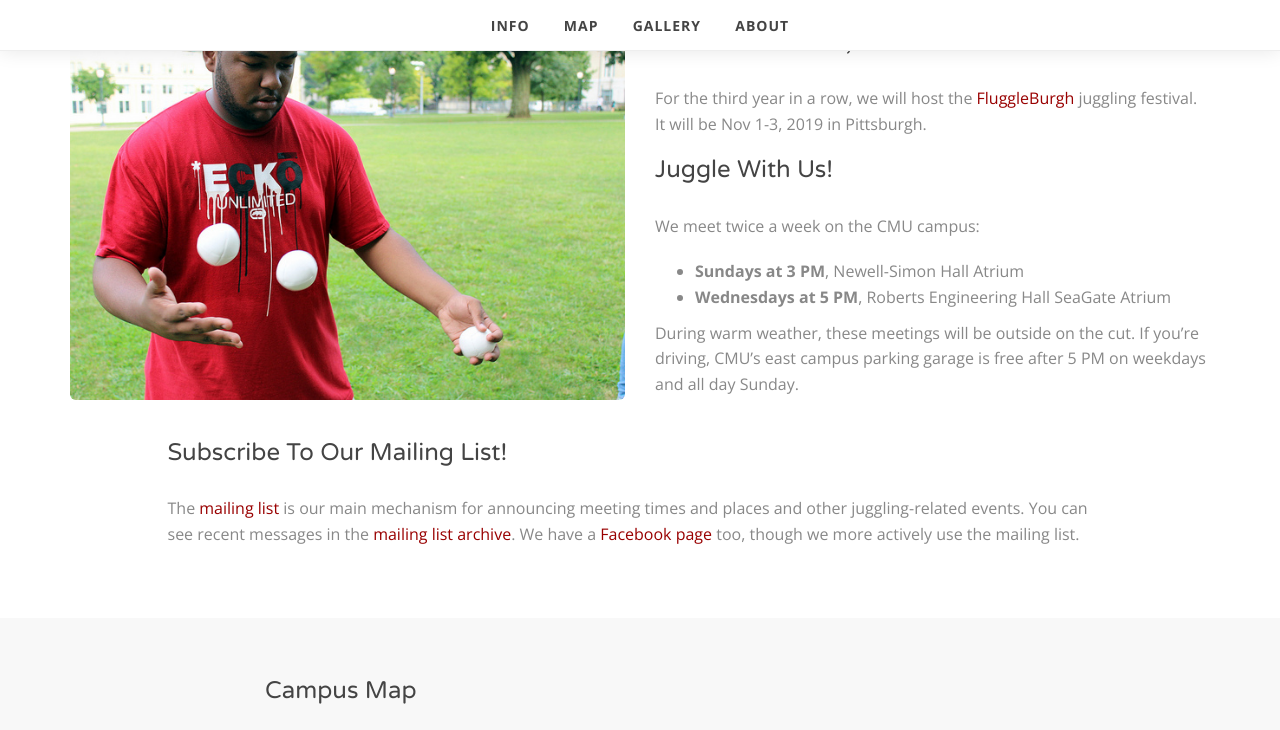
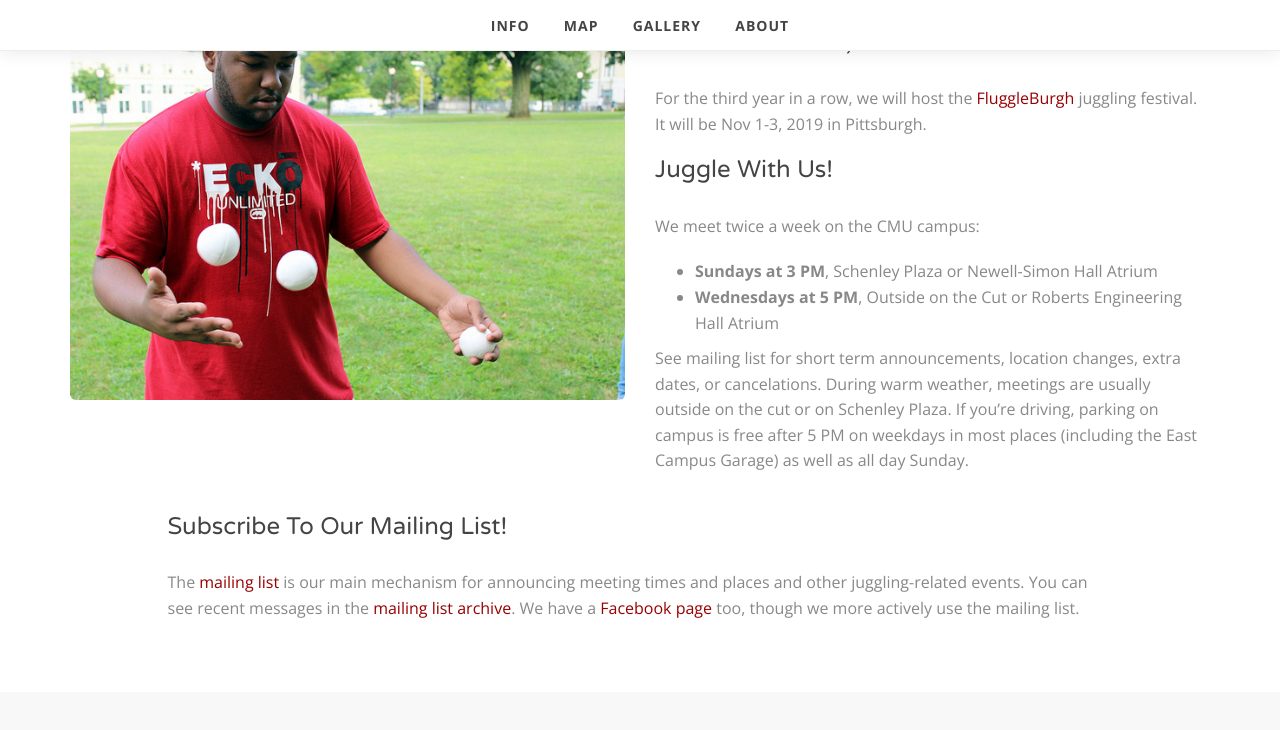
Before and after one commit to ckaestne/cmujuggling, a Jekyll site: the page built from index.html, in a window 1280 px wide and 900 px high, scrolled down 924 px, cut to the strip 0-730 px from the top of the window. Built offline with Jekyll 4.4.1, drawn with Linux system fonts in a browser that asks for light colours; some of the changed text lies outside the part shown.

```diff
--- a/_includes/aboutus.md
+++ b/_includes/aboutus.md
@@ -11,8 +11,7 @@ For details, see the complete copy of our [constitution](https://www.andrew.cmu.
 
 Officers:
 
- * President: Eva Schlinger
+ * President: Ian Chesser
  * Vice President: Mert Terzi
  * Secretary: Steven Gailey
- * Treasurers: Eva Schlinger and Mert Terzi
  * Advisor and Webmaster: Christian Kästner
--- a/_includes/home.md
+++ b/_includes/home.md
@@ -7,7 +7,8 @@ For the third year in a row, we will host the [FluggleBurgh](festival/) juggling
 
 We meet twice a week on the CMU campus:
 
- - **Sundays at 3 PM**, Newell-Simon Hall Atrium
- - **Wednesdays at 5 PM**, Roberts Engineering Hall SeaGate Atrium
+ - **Sundays at 3 PM**, Schenley Plaza or Newell-Simon Hall Atrium
+ - **Wednesdays at 5 PM**, Outside on the Cut or Roberts Engineering Hall Atrium
 
-During warm weather, these meetings will be outside on the cut. If you're driving, CMU's east campus parking garage is free after 5 PM on weekdays and all day Sunday.
+See mailing list for short term announcements, location changes, extra dates, or cancelations.
+During warm weather, meetings are usually outside on the cut or on Schenley Plaza. If you're driving, parking on campus is free after 5 PM on weekdays in most places (including the East Campus Garage) as well as all day Sunday.
```
Also changed, not shown: _data/gallery.yml (+11 -0 lines), festival/index.html (+19 -15 lines), photos/thumbs/IMG_20190828_181805~2-thumb.jpg (added), photos/thumbs/IMG_20190828_183237~2-thumb.jpg (added), photos/thumbs/IMG_20190828_184712~2-thumb.jpg (added), photos/thumbs/MVIMG_20190828_181504~2-thumb.jpg (added), photos/thumbs/MVIMG_20190828_181602~2-thumb.jpg (added), photos/thumbs/MVIMG_20190828_181950~2-thumb.jpg (added), photos/thumbs/MVIMG_20190828_182321~2-thumb.jpg (added), photos/thumbs/MVIMG_20190828_182527~2-thumb.jpg (added), photos/thumbs/MVIMG_20190828_182612~2-thumb.jpg (added), photos/thumbs/MVIMG_20190828_183046~2-thumb.jpg (added), photos/thumbs/MVIMG_20190828_183107~2-thumb.jpg (added).
